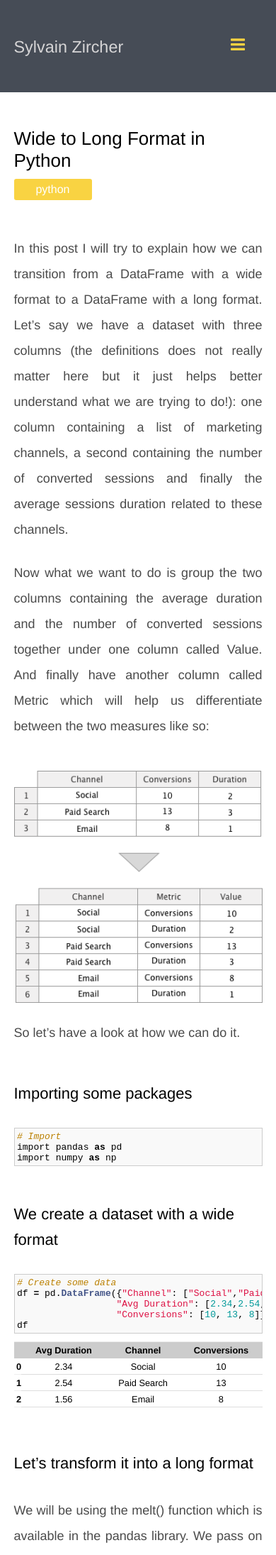
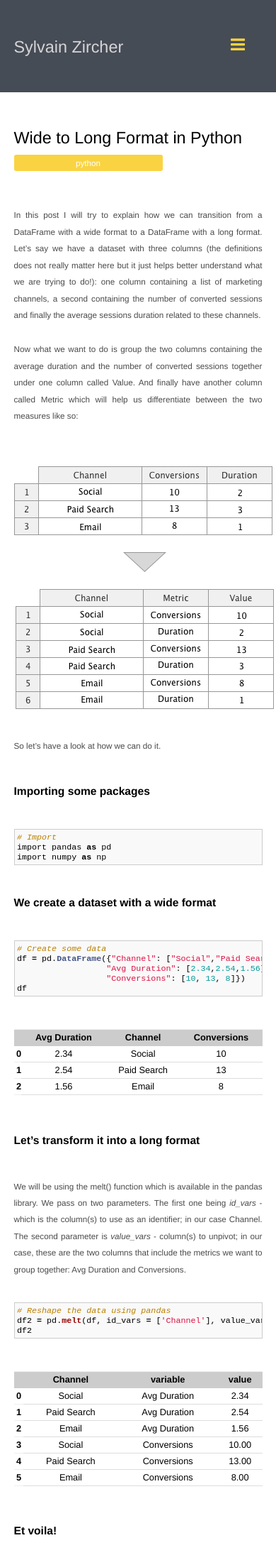
Before and after one commit to sylvainzircher/sylvainzircher.github.io, a Jekyll site: the page built from _posts/resource/2020-06-01-reshape-from-wide-to-long.md, in a window 390 px wide. Shown: the top 2191 px of the page at 71% size. Built offline with Jekyll 4.4.1, drawn with Linux system fonts in a browser that asks for light colours; nearby versions of some CDN libraries.

Commit message:
Fixing a few Mobile CSS stuff

```diff
--- a/_sass/layout/_resource.scss
+++ b/_sass/layout/_resource.scss
@@ -139,7 +139,7 @@ th, td {
   margin-bottom: 25px;
 }
 
-@media only screen and (max-device-width: 480px) {
+@media only screen and (max-width: 600px), only screen and (max-device-width: 600px) {
   .post-header, .post {
     width: $websiteMobileWidth;
     margin: 0 auto;
@@ -170,9 +170,11 @@ th, td {
   table {
     margin-bottom: $mobileParagraphMargin;
     margin-top: $mobileParagraphMargin;
+    font-size: 1.2em;
   }
   .language-python, .language-r, .language-plaintext, .language-javascript {
     margin-bottom: $mobileParagraphMargin;
     margin-top: $mobileParagraphMargin;
+    font-size: $mobileBlogParagraphFontSize;
   }
 }
--- a/_sass/modules/_Resources.scss
+++ b/_sass/modules/_Resources.scss
@@ -141,9 +141,6 @@
 }
 
 @media only screen and (max-width: 600px), only screen and (max-device-width: 600px) {
-	img {
-    	width: 100%;
-	}
 
 	.content-resources  {
 		width: $websiteMobileWidth;
```
